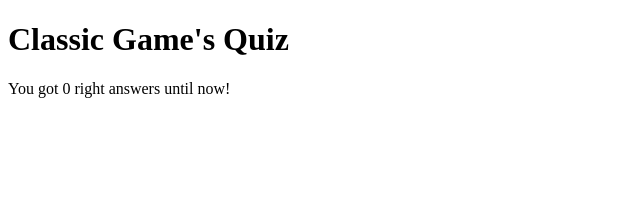
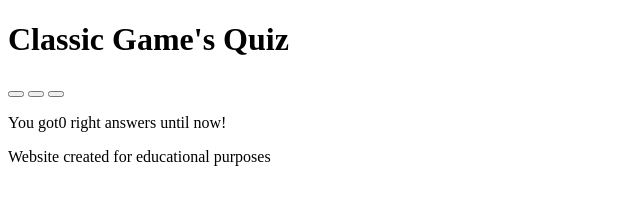
Before and after one commit to Code-Institute-Submissions/Nathisaraujo-Project2, a plain HTML site: page index.html in a window 1280 px wide. Shown: the whole page, without its empty margins (0-640 px from the left). Drawn offline with Linux system fonts and the light colour scheme; a web font is replaced by a local one.

Commit message:
footer and answer buttons

```diff
--- a/index.html
+++ b/index.html
@@ -23,13 +23,23 @@
 
   <body>
     <h1 class="heading">Classic Game's Quiz</h1>
-    <div class="question-box"></div>
+
+    <div class="quiz-box">
+      <div class="question-area"></div>
+      <button class="answer"></button>
+      <button class="answer"></button>
+      <button class="answer"></button>
+    </div>
+
     <div class="score-box">
       <p class="score">
-        You got<span id="score"> 0</span> right answers until now!
+        You got<span id="score">0</span> right answers until now!
       </p>
     </div>
 
     <script src="assets/js/script.js"></script>
   </body>
+  <footer>
+    <p>Website created for educational purposes</p>
+  </footer>
 </html>
```
